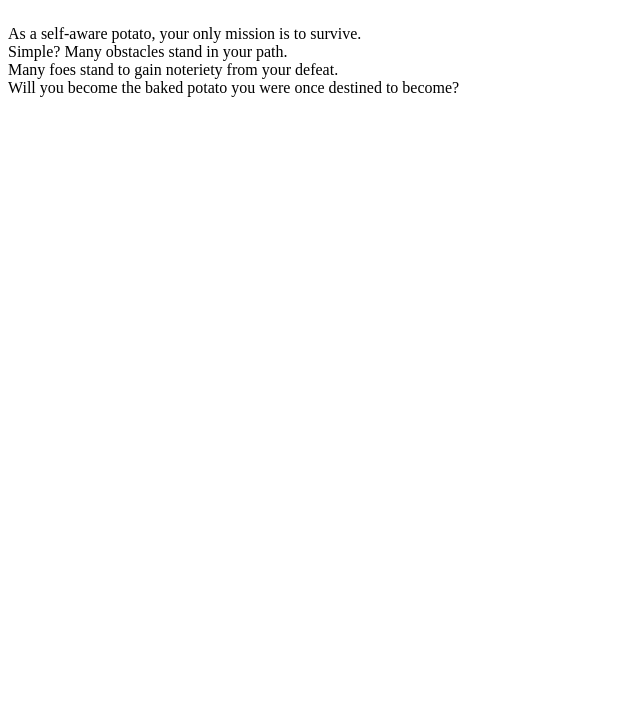
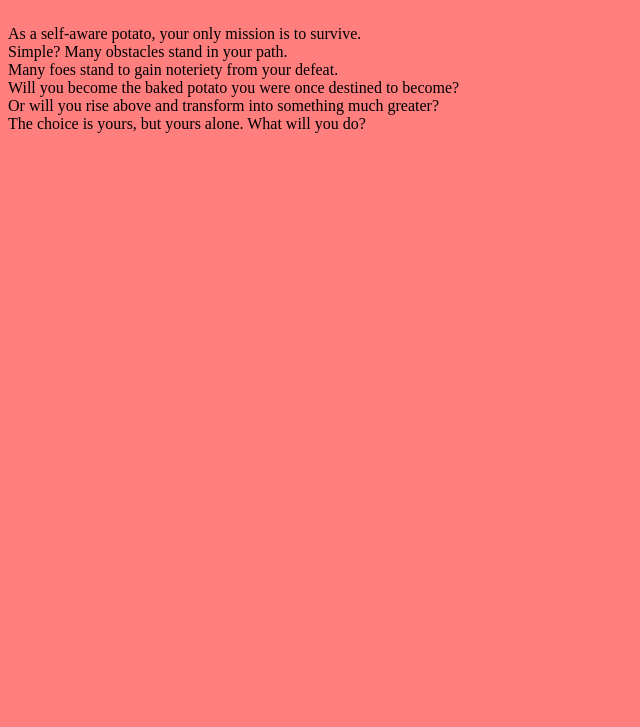
Before and after one commit to ewilsey/MART441, a plain HTML site: page HW-4/index.html in a window 1280 px wide. Shown: the part 73-800 px from the top of the page, without its empty margins (0-640 px from the left). Drawn offline with Linux system fonts and the light colour scheme.

Commit message:
Updated index and started to adjust values in css

```diff
--- a/HW-4/index.html
+++ b/HW-4/index.html
@@ -18,6 +18,10 @@
     Many foes stand to gain noteriety from your defeat.
     <br>
     Will you become the baked potato you were once destined to become?
+    <br>
+    Or will you rise above and transform into something much greater?
+    <br>
+    The choice is yours, but yours alone. What will you do?
 
 
 
--- a/HW-4/style.css
+++ b/HW-4/style.css
@@ -0,0 +1,3 @@
+body{
+  background-color: rgba(255, 0, 0, 0.5);
+}
```
